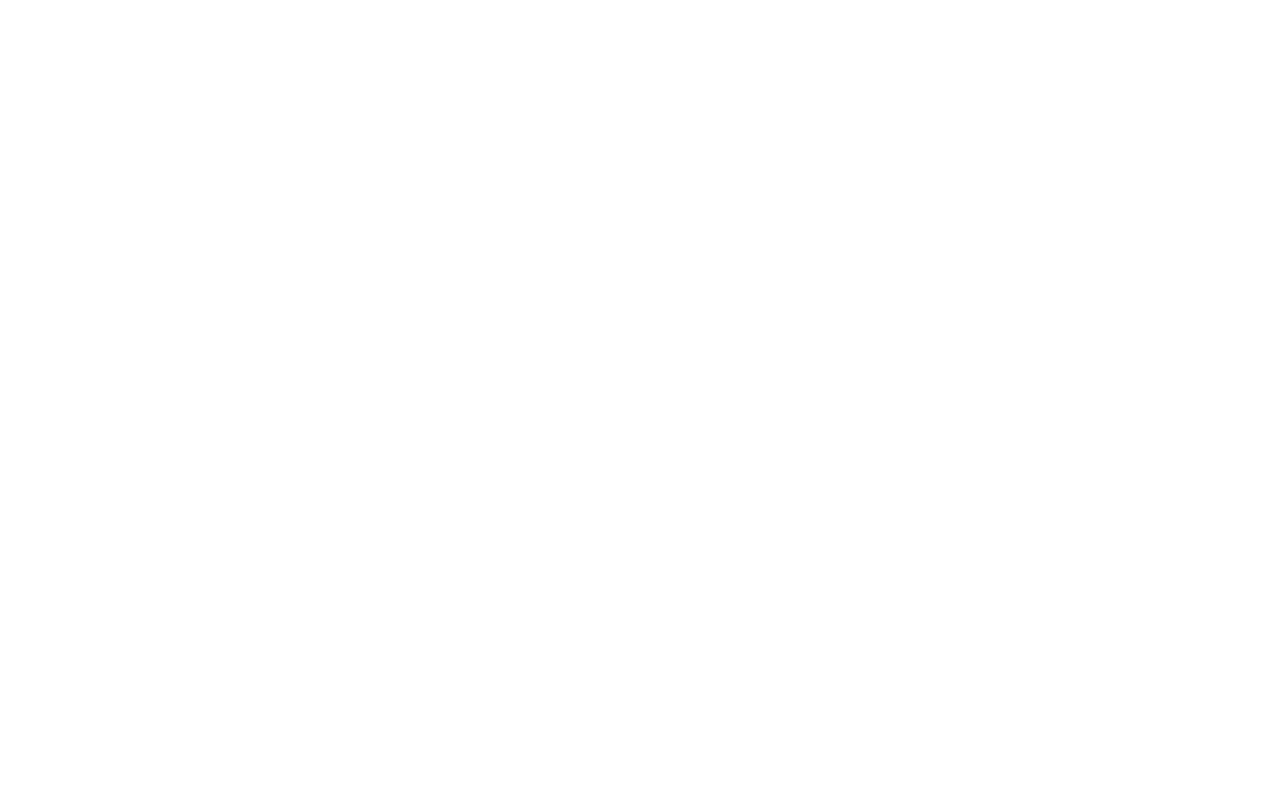
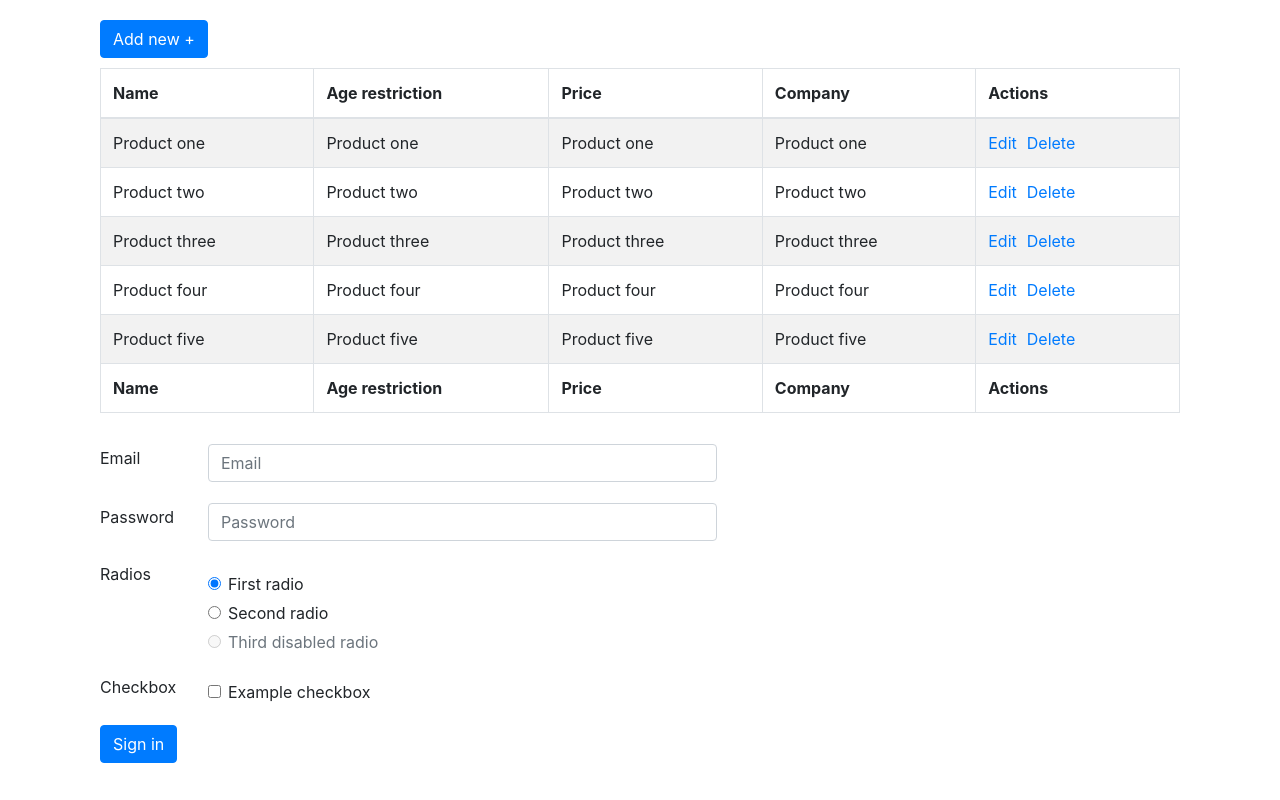
Before and after one commit to Judas1987/unosquare-toys-games, an Angular app in the folder toys-and-games-web/: page /products/0/edit in a window 1280 px wide. Before the commit this address led to /. Built offline with nearby package versions, Linux system fonts and the light colour scheme.

Commit message:
Form initialization test

```diff
--- a/toys-and-games-web/src/app/app-routing.module.ts
+++ b/toys-and-games-web/src/app/app-routing.module.ts
@@ -11,7 +11,7 @@
   {
     path: 'products', component: ProductsComponent, children: [
       {
-        path: 'edit', component: ProductEditComponent
+        path: ':id/edit', component: ProductEditComponent
       }
     ]
   }
--- a/toys-and-games-web/src/app/products/product-edit/product-edit.component.html
+++ b/toys-and-games-web/src/app/products/product-edit/product-edit.component.html
@@ -1,2 +1,55 @@
-<p>product-edit works!</p>
-<a routerLink="/">Go back to main</a>
+<form>
+  <div class="form-group row">
+    <label for="inputEmail3" class="col-sm-2 col-form-label">Email</label>
+    <div class="col-sm-10">
+      <input type="email" class="form-control" id="inputEmail3" placeholder="Email">
+    </div>
+  </div>
+  <div class="form-group row">
+    <label for="inputPassword3" class="col-sm-2 col-form-label">Password</label>
+    <div class="col-sm-10">
+      <input type="password" class="form-control" id="inputPassword3" placeholder="Password">
+    </div>
+  </div>
+  <fieldset class="form-group">
+    <div class="row">
+      <legend class="col-form-label col-sm-2 pt-0">Radios</legend>
+      <div class="col-sm-10">
+        <div class="form-check">
+          <input class="form-check-input" type="radio" name="gridRadios" id="gridRadios1" value="option1" checked>
+          <label class="form-check-label" for="gridRadios1">
+            First radio
+          </label>
+        </div>
+        <div class="form-check">
+          <input class="form-check-input" type="radio" name="gridRadios" id="gridRadios2" value="option2">
+          <label class="form-check-label" for="gridRadios2">
+            Second radio
+          </label>
+        </div>
+        <div class="form-check disabled">
+          <input class="form-check-input" type="radio" name="gridRadios" id="gridRadios3" value="option3" disabled>
+          <label class="form-check-label" for="gridRadios3">
+            Third disabled radio
+          </label>
+        </div>
+      </div>
+    </div>
+  </fieldset>
+  <div class="form-group row">
+    <div class="col-sm-2">Checkbox</div>
+    <div class="col-sm-10">
+      <div class="form-check">
+        <input class="form-check-input" type="checkbox" id="gridCheck1">
+        <label class="form-check-label" for="gridCheck1">
+          Example checkbox
+        </label>
+      </div>
+    </div>
+  </div>
+  <div class="form-group row">
+    <div class="col-sm-10">
+      <button type="submit" class="btn btn-primary">Sign in</button>
+    </div>
+  </div>
+</form>
```
